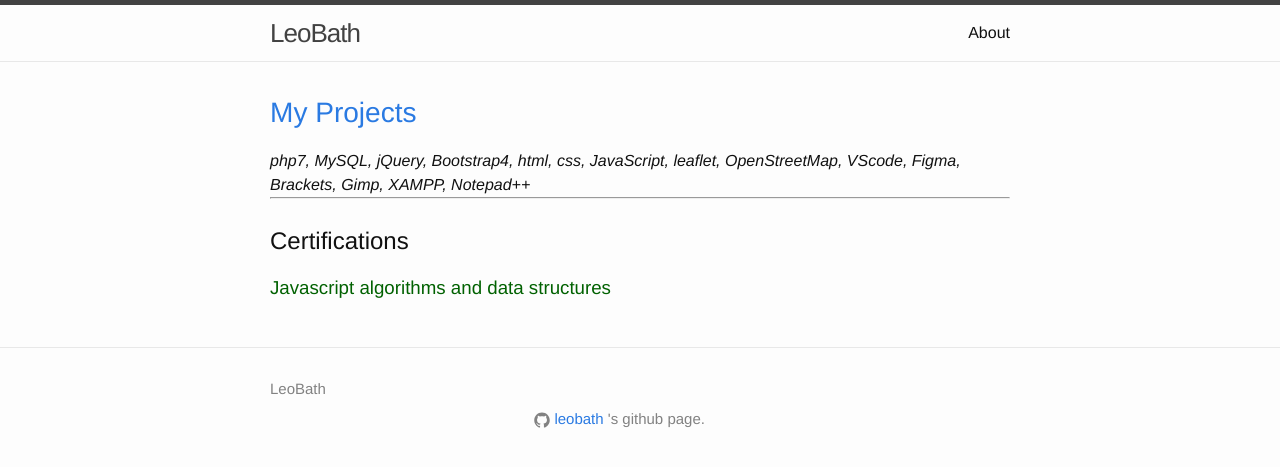
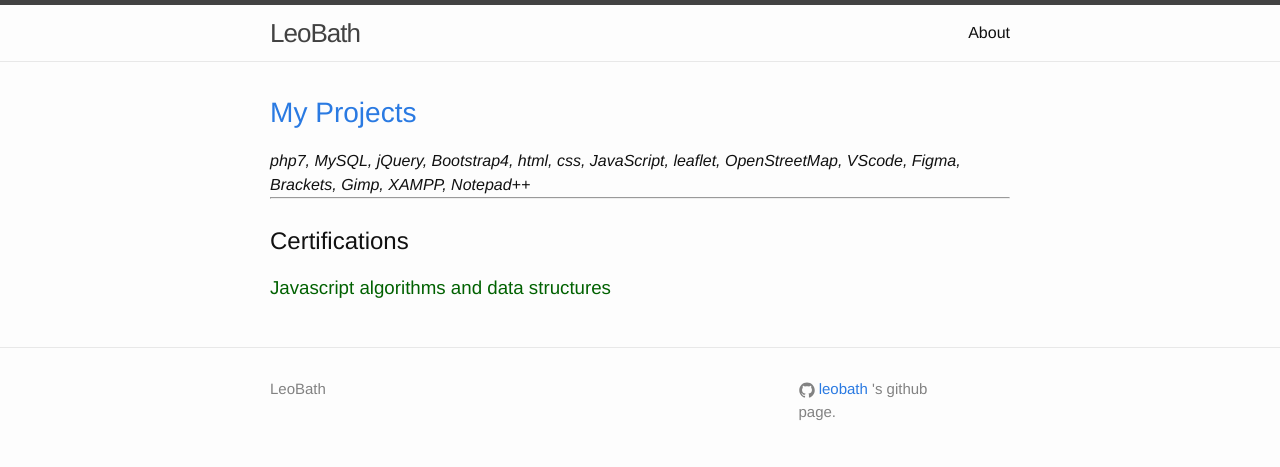
Before and after one commit to leobath/leobath.github.io, a Jekyll site: the page built from index.html, in a window 1280 px wide. Shown: the top 467 px of the page. Built offline with Jekyll 4.4.1, drawn with Linux system fonts in a browser that asks for light colours.

Commit message:
Update footer.html

```diff
--- a/_includes/footer.html
+++ b/_includes/footer.html
@@ -24,7 +24,7 @@
         </ul>
       </div>
 
-      <div class="footer-col footer-col-1">
+      <div class="footer-col footer-col-2 text-right">
         <!--<p>{{ site.description }}</p>-->
         <ul class="social-media-list">
         {% if site.github_username %}
```
